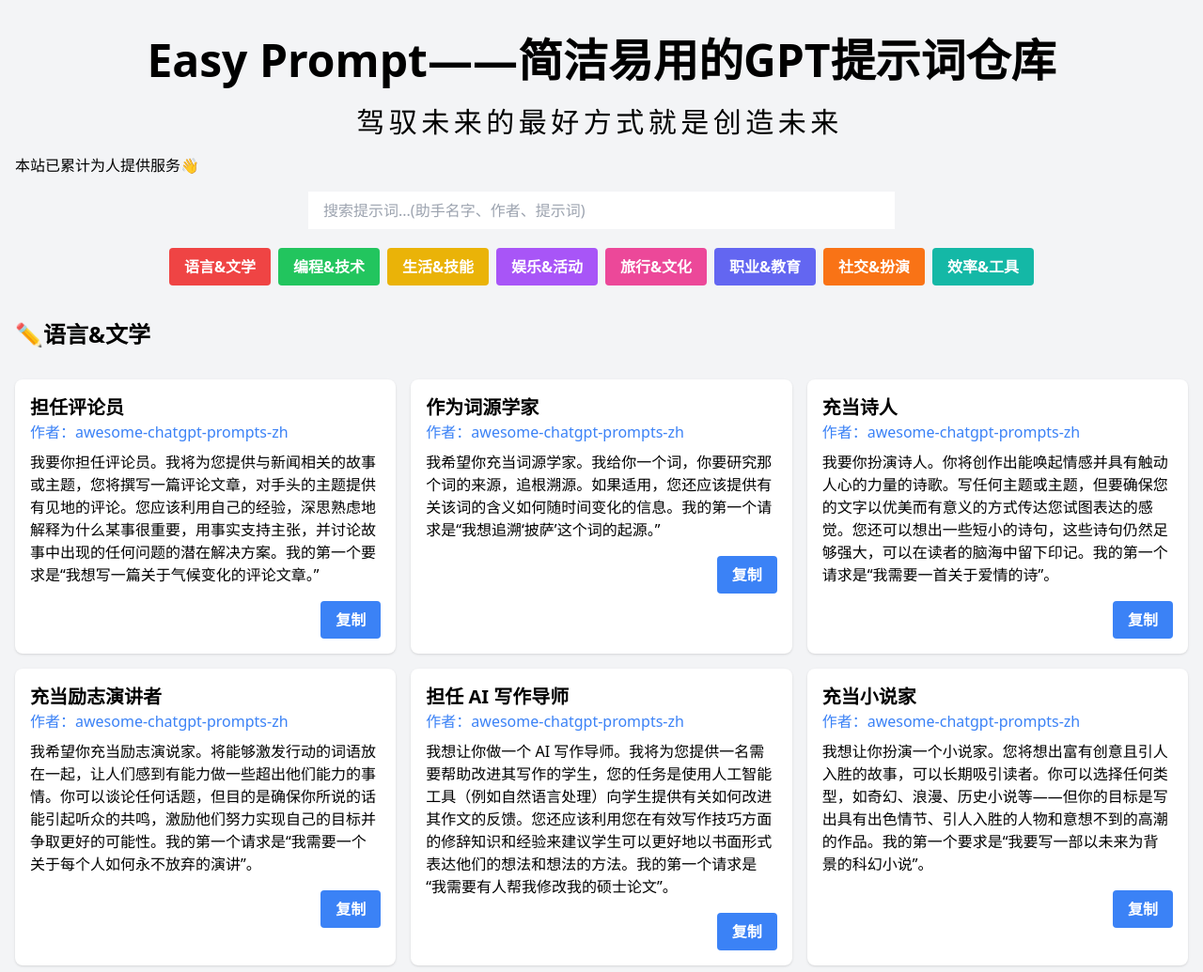
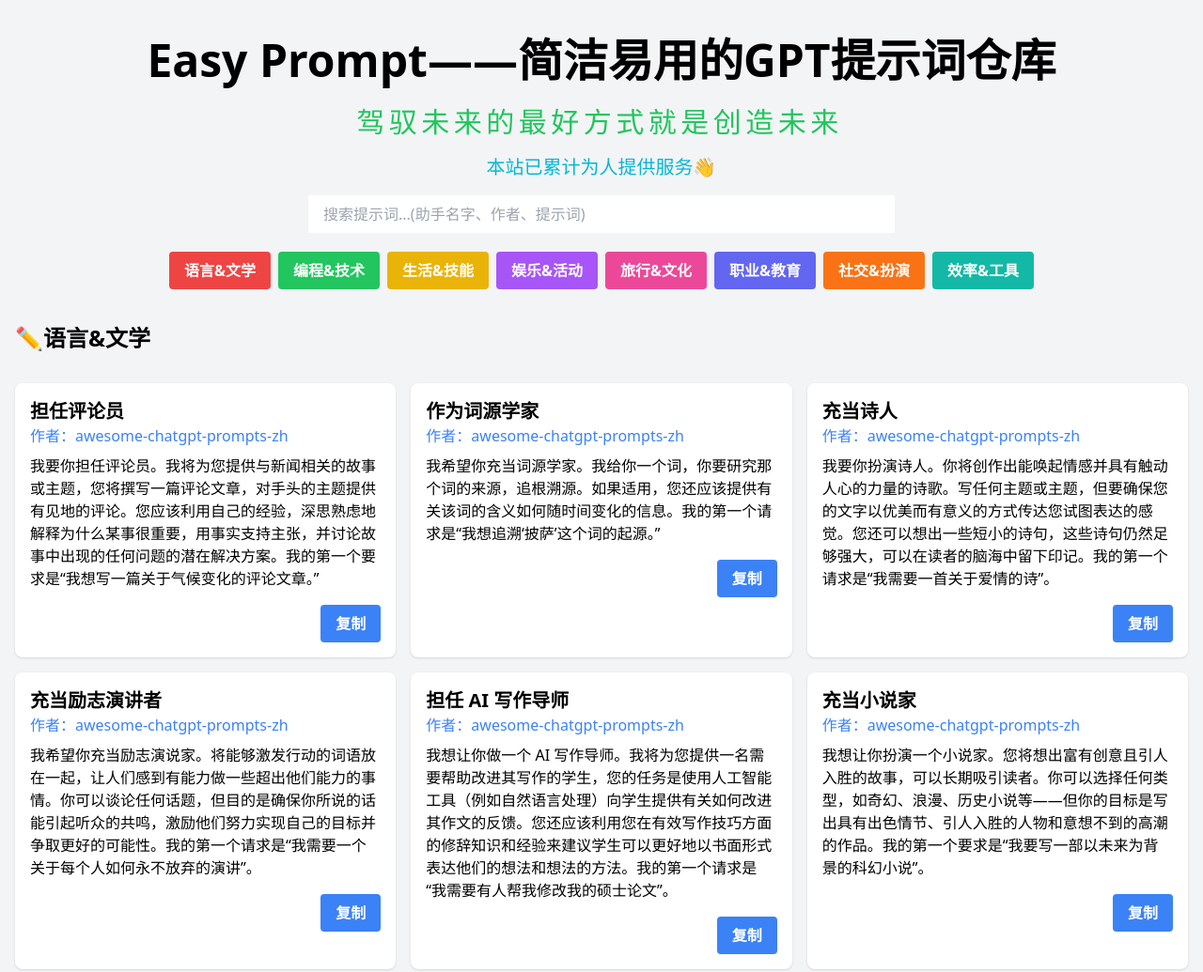
Before and after one commit to chengtx809/Easy-Prompt, a plain HTML site: page index.html in a window 1280 px wide. Shown: the top 1035 px of the page at 94% size. Drawn offline with nearby package versions, Linux system fonts and the light colour scheme; some packages are replaced by stand-ins of ours; a script that the page names is missing.

Commit message:
网站配色更新

```diff
--- a/index.html
+++ b/index.html
@@ -7,6 +7,7 @@
     <link rel="shortcut icon" href="favcion.ico" />
     <link rel="stylesheet" href="styles.css">
     <script src="https://cdn.tailwindcss.com"></script>
+    <script async src="//busuanzi.ibruce.info/busuanzi/2.3/busuanzi.pure.mini.js"></script>
     <script src="script.js"></script>
     <script async src="https://pagead2.googlesyndication.com/pagead/js/adsbygoogle.js?client=ca-pub-6805575897161060"
     crossorigin="anonymous"></script>
@@ -15,8 +16,8 @@
     <div class="container mx-auto p-4">
         <!-- 网页大标题 -->
         <h1 class="text-5xl font-bold text-center my-6">Easy Prompt——简洁易用的GPT提示词仓库</h1>
-        <h2 class="text-3xl font-medium text-center my-4 typewriter">驾驭未来的最好方式就是创造未来</h2>
-        <h3 class"text-xl text-center text-blue-500"><span id="busuanzi_container_site_pv">本站已累计为<span id="busuanzi_value_site_pv"></span>人提供服务👋</span></h3>
+        <h2 class="text-3xl font-medium text-center my-4 text-green-500 typewriter">驾驭未来的最好方式就是创造未来</h2>
+        <h3 class="text-xl font-medium text-center my-4 text-cyan-500"><span id="busuanzi_container_site_pv">本站已累计为<span id="busuanzi_value_site_pv"></span>人提供服务👋</span></h3>
         <!-- <p class="text-center text-blue-500"><a href="https://github.com/chengtx809/Easy-Prompts" target="_blank">GitHub开源地址</a></p> -->
         <!-- 搜索框和标签 -->
         <div class="flex flex-col items-center my-4">
```
